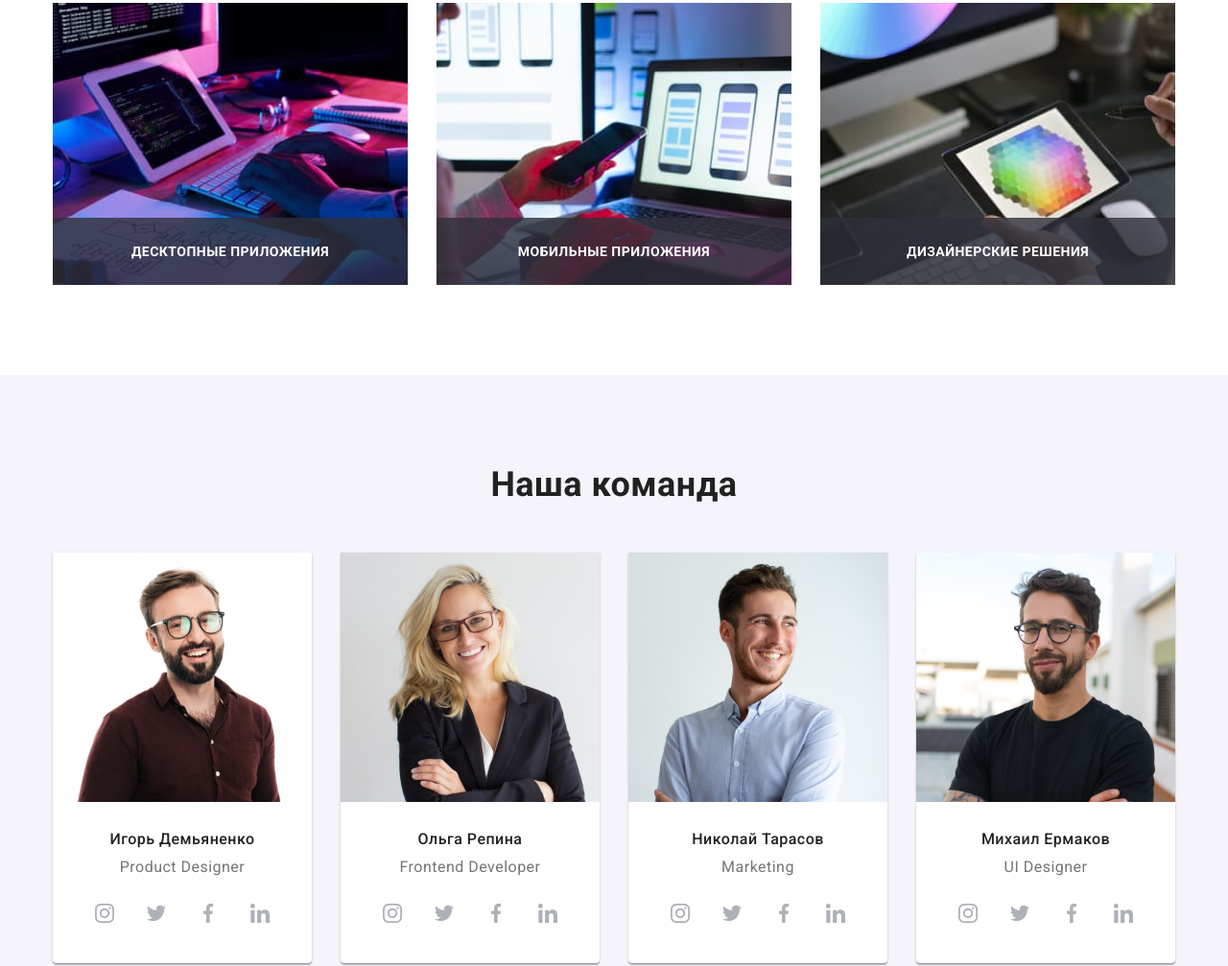
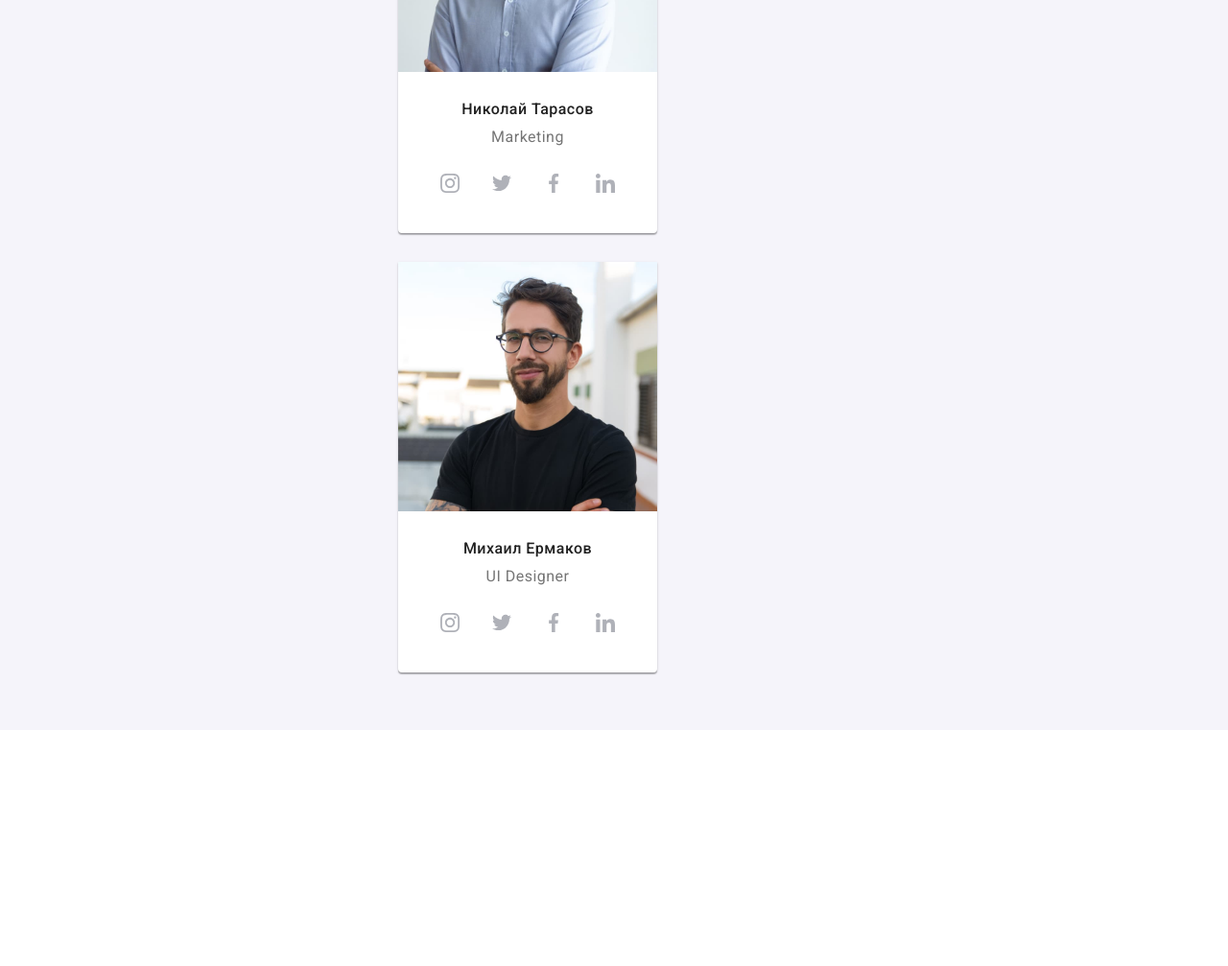
Before and after one commit to dariiahanieva/goit-markup-hw-08, a plain HTML site: page index.html in a window 1280 px wide. Shown: the part 1224-2231 px from the top of the page at 96% size. After the commit the page ends 1985 px from the top, so only its background shows below. Drawn offline with nearby package versions, Linux system fonts and the light colour scheme.

Commit message:
добавляет стили и разметку

```diff
--- a/index.html
+++ b/index.html
@@ -14,9 +14,9 @@
                 crossorigin="anonymous" />
         <link rel="stylesheet" href="./css/main.min.css">
     </head>
-    <body>
+    <body">
         <!-- Шапка сайта -->
-        <header class="page-header">
+        <!-- <header class="page-header">
             <div class="container header-container">
                 <nav class="header-nav">
                     <a href="./index.html" class="logo">
@@ -47,18 +47,18 @@
                     </li>
                 </ul>
             </div>
-        </header>
-        <main>
+        </header> -->
+        <!-- <main> -->
             <!-- Герой -->
-            <section class="hero overley">
+            <!-- <section class="hero overley">
                 <div class="container hero__link ">
                     <h1 class="hero__title" >Эффективные решения <br>
                         для вашего бизнеса</h1>
                     <button type="button" class="button" data-modal-open>Заказать услугу</button>
                 </div>
-            </section>
+            </section> -->
             <!-- Особенности -->
-            <section class="section" >
+            <!-- <section class="section" >
                 <div class="container ">
                     <h2 class="visually-hidden">Особенности</h2>
                     <ul class="feature-list list">
@@ -104,9 +104,9 @@
                         </li>
                     </ul>
                 </div>
-            </section>
+            </section> -->
             <!-- Вид занятий -->
-            <section class="section no-top-padding">
+            <!-- <section class="section no-top-padding">
                 <div class="container">
                     <h2 class="section__title"> Чем мы занимаемся</h2>
                     <ul class="list work-item">
@@ -125,7 +125,7 @@
                     </ul>
                 </div>
 
-            </section>
+            </section> -->
             <!-- Команда -->
             <section class="section team">
                 <div class="container">
@@ -307,7 +307,7 @@
                 </div>
             </section>
             <!-- Клиенты -->
-            <section class="section">
+            <!-- <section class="section">
                 <div class="container">
                     <h2 class="section__title">Постоянные клиенты</h2>
                     <ul class="list client-list">
@@ -361,8 +361,9 @@
                         </li>
                     </ul>
                 </div>
-            </section>
-            <div class="backdrop is-hidden" data-modal>
+            </section> -->
+            <!-- Modal -->
+            <!-- <div class="backdrop is-hidden" data-modal>
                 <div class="modal">
                     <button class="modal-close-button" data-modal-close>
                         <svg class="modal-close-icon" width="18" height="18">
@@ -411,10 +412,10 @@
 
                     </form>
                 </div>
-            </div>
-        </main>
+            </div> -->
+        <!-- </main> -->
         <!-- Футер-->
-        <footer class="footer ">
+        <!-- <footer class="footer ">
             <div class="container footer-contacts">
                 <div>
                     <a href="./index.html" class="logo">
@@ -481,7 +482,7 @@
                     </div>
                 </div>
             </div>
-        </footer>
+        </footer> -->
         <script src="./js/modal.js"></script>
     </body>
 </html>
--- a/sass/base/_reset.scss
+++ b/sass/base/_reset.scss
@@ -1,5 +1,8 @@
 img {
   display: block;
+  // width: 100%;
+  height: auto;
+  max-width: 100%;
 }
 
 ul {
--- a/sass/components/_container.scss
+++ b/sass/components/_container.scss
@@ -1,5 +1,11 @@
 .container {
-  width: 1200px;
+  // width: 1200px;
+  width: 100%;
+
   padding: 0 15px;
   margin: 0 auto;
+
+  @media screen and (min-width: 480px) {
+    width: 480px;
+  }
 }
--- a/sass/components/_section.scss
+++ b/sass/components/_section.scss
@@ -1,6 +1,8 @@
 .section {
-  padding-bottom: 94px;
-  padding-top: 94px;
+  // padding-bottom: 94px;
+  // padding-top: 94px;
+  padding-top: 60px;
+  padding-bottom: 60px;
 }
 
 .section.no-top-padding {
@@ -9,11 +11,14 @@
 
 .section__title {
   margin-top: 0;
-  margin-bottom: 50px;
+  // margin-bottom: 50px;
+  margin-bottom: 30px;
 
   color: var(--title-text-color);
   font-weight: 700;
-  font-size: 36px;
-  line-height: 1.16;
+  // font-size: 36px;
+  // line-height: 1.16;
   text-align: center;
+  font-size: 28px;
+  line-height: 1.17;
 }
--- a/sass/layout/_features.scss
+++ b/sass/layout/_features.scss
@@ -26,6 +26,8 @@
 .feature-list__thumb {
   display: flex;
   width: 270px;
+  // width: auto;
+  // max-width: 450px;
   height: 120px;
   margin-bottom: 30px;
   background-color: #f5f4fa;
--- a/sass/layout/_team.scss
+++ b/sass/layout/_team.scss
@@ -3,10 +3,26 @@
 }
 
 .team__class {
-  display: flex;
+  // display: flex;
   text-align: center;
 }
 
+.team__list-class {
+  width: 270px;
+  height: 428px;
+  // width: 450px;
+  // height: 620px;
+  margin-bottom: 30px;
+  // margin-right: 30px;
+  background: #ffffff;
+  box-shadow: 0px 1px 3px rgba(0, 0, 0, 0.12), 0px 1px 1px rgba(0, 0, 0, 0.14),
+    0px 2px 1px rgba(0, 0, 0, 0.2);
+  border-radius: 0px 0px 4px 4px;
+  &:nth-child(4n) {
+    // margin-right: 0;
+    margin-bottom: 0;
+  }
+}
 .team .title {
   margin-top: 30px;
   margin-bottom: 10px;
@@ -23,20 +39,6 @@
 
   font-size: 16px;
   line-height: 1.18;
-}
-
-.team__list-class {
-  width: 270px;
-  height: 428px;
-  margin-right: 30px;
-  background: #ffffff;
-  /* material shadow v1 */
-  box-shadow: 0px 1px 3px rgba(0, 0, 0, 0.12), 0px 1px 1px rgba(0, 0, 0, 0.14),
-    0px 2px 1px rgba(0, 0, 0, 0.2);
-  border-radius: 0px 0px 4px 4px;
-  &:nth-child(4n) {
-    margin-right: 0;
-  }
 }
 
 .team-social__list {
```
Also changed, not shown: css/main.css, css/main.min.css, 2 other files.
